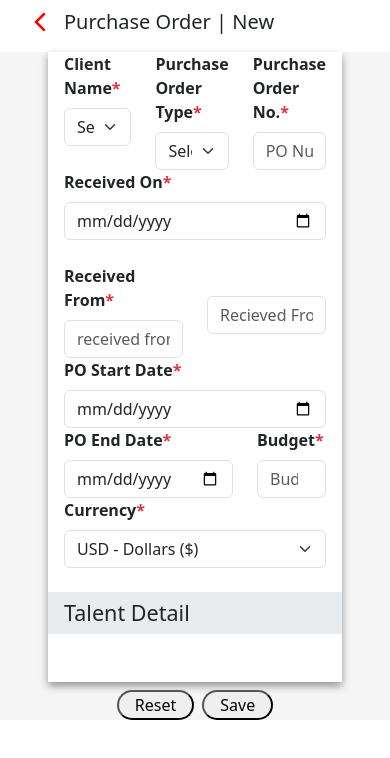
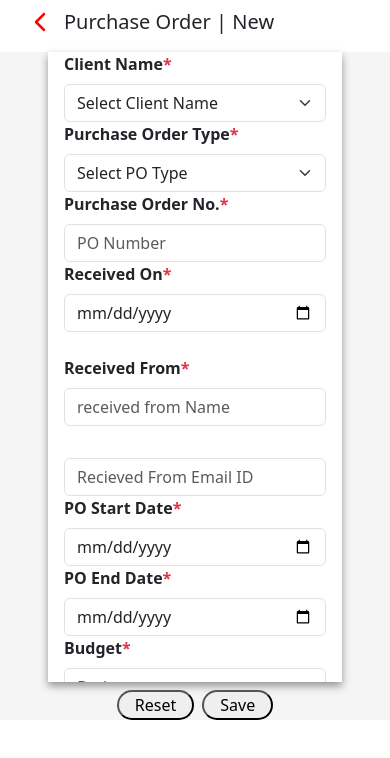
Before and after one commit to swapnilz07/ownai_assessment, a React (Create React App) app: page / in a window 390 px wide. Shown: the top 758 px of the page. Built offline with nearby package versions, Linux system fonts and the light colour scheme.

Commit message:
responsive.

```diff
--- a/src/components/ClientDetail.jsx
+++ b/src/components/ClientDetail.jsx
@@ -24,7 +24,7 @@ const ClientDetail = ({ isSubmitted }) => {
     <>
       <Form className="px-3">
         <Row className="mb-4">
-          <Col>
+          <Col lg={3} md={6} sm={12}>
             <Form.Label style={{ fontWeight: "bold" }}>
               Client Name<span className="text-danger">*</span>
             </Form.Label>
@@ -46,7 +46,7 @@ const ClientDetail = ({ isSubmitted }) => {
               <ErrorComponent errorText={errors.clientName} />
             )}
           </Col>
-          <Col>
+          <Col lg={3} md={6} sm={12}>
             <Form.Group controlId="formOrderType">
               <Form.Label style={{ fontWeight: "bold" }}>
                 Purchase Order Type<span className="text-danger">*</span>
@@ -68,7 +68,7 @@ const ClientDetail = ({ isSubmitted }) => {
               <ErrorComponent errorText={errors.poType} />
             )}
           </Col>
-          <Col>
+          <Col lg={3} md={6} sm={12}>
             <Form.Group controlId="formOrderNumber">
               <Form.Label style={{ fontWeight: "bold" }}>
                 Purchase Order No.<span className="text-danger">*</span>
@@ -88,7 +88,7 @@ const ClientDetail = ({ isSubmitted }) => {
               <ErrorComponent errorText={errors.poNumber} />
             )}
           </Col>
-          <Col>
+          <Col lg={3} md={6} sm={12}>
             <Form.Group controlId="formReceivedOn">
               <Form.Label style={{ fontWeight: "bold" }}>
                 Received On<span className="text-danger">*</span>
@@ -109,7 +109,7 @@ const ClientDetail = ({ isSubmitted }) => {
         </Row>
 
         <Row className="mb-4">
-          <Col>
+          <Col lg={2} md={4} sm={12}>
             <Form.Group controlId="formReceivedFrom">
               <Form.Label style={{ fontWeight: "bold" }}>
                 Received From<span className="text-danger">*</span>
@@ -127,7 +127,7 @@ const ClientDetail = ({ isSubmitted }) => {
               <ErrorComponent errorText={errors.receivedFrom?.name} />
             )}
           </Col>
-          <Col>
+          <Col lg={2} md={4} sm={12}>
             <Form.Group controlId="formReceivedFromEmail">
               <Form.Label style={{ fontWeight: "bold" }}>&nbsp;</Form.Label>
               <Form.Control
@@ -143,7 +143,7 @@ const ClientDetail = ({ isSubmitted }) => {
               <ErrorComponent errorText={errors.receivedFrom?.email} />
             )}
           </Col>
-          <Col>
+          <Col lg={2} md={4} sm={12}>
             <Form.Group controlId="formPOStartDate">
               <Form.Label style={{ fontWeight: "bold" }}>
                 PO Start Date<span className="text-danger">*</span>
@@ -161,7 +161,7 @@ const ClientDetail = ({ isSubmitted }) => {
               <ErrorComponent errorText={errors.poStartDate} />
             )}
           </Col>
-          <Col>
+          <Col lg={2} md={4} sm={12}>
             <Form.Group controlId="formPOEndDate">
               <Form.Label style={{ fontWeight: "bold" }}>
                 PO End Date<span className="text-danger">*</span>
@@ -179,7 +179,7 @@ const ClientDetail = ({ isSubmitted }) => {
               <ErrorComponent errorText={errors.poEndDate} />
             )}
           </Col>
-          <Col>
+          <Col lg={2} md={4} sm={12}>
             <Form.Group controlId="formBudget">
               <Form.Label style={{ fontWeight: "bold" }}>
                 Budget<span className="text-danger">*</span>
@@ -202,7 +202,7 @@ const ClientDetail = ({ isSubmitted }) => {
               <ErrorComponent errorText={errors.budget} />
             )}
           </Col>
-          <Col>
+          <Col lg={2} md={4} sm={12}>
             <Form.Group controlId="formCurrency">
               <Form.Label style={{ fontWeight: "bold" }}>
                 Currency<span className="text-danger">*</span>
```
